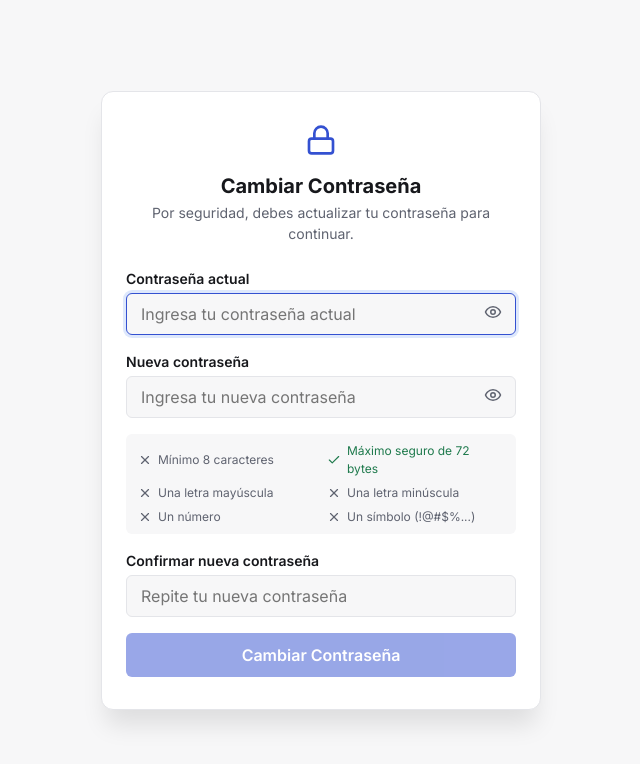
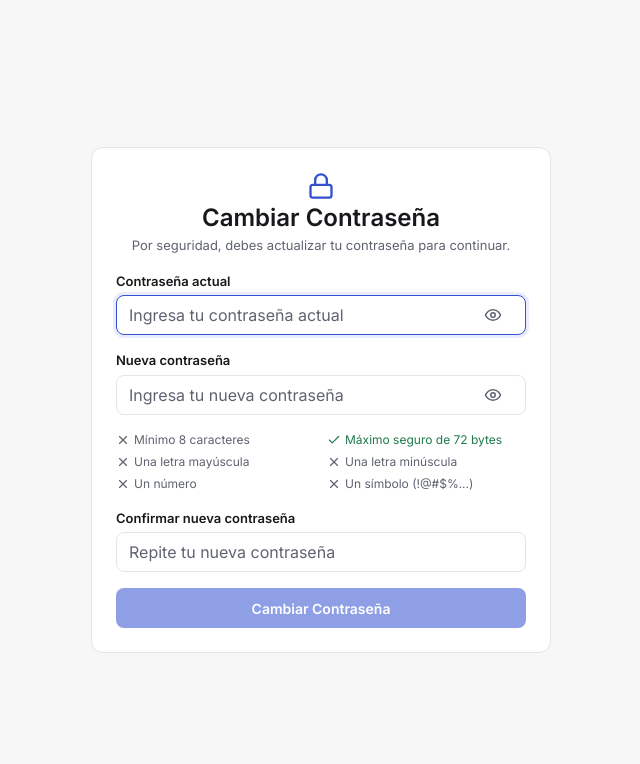
Before and after one commit to jagmartinez/miapitza, a React (Vite) app in the folder client/: page /change-password in a window 1280 px wide. Shown: the top 764 px of the page, without its empty margins (319-959 px from the left). Built offline with nearby package versions, Linux system fonts and the light colour scheme; no server answers; sample sign-in values are in the browser's storage.

Commit message:
feat(ui): migrate ChangePassword, NotFound and ErrorBoundary to the design system
Co-Authored-By: Claude Opus 5.5 <noreply@anthropic.com>

```diff
--- /dev/null
+++ b/client/src/components/ErrorBoundary.css
@@ -0,0 +1,9 @@
+.error-boundary {
+  min-height: 100vh; display: flex; flex-direction: column; align-items: center; justify-content: center;
+  gap: var(--ui-space-3); padding: var(--ui-space-6); text-align: center; min-width: 0;
+  background: var(--ui-bg); color: var(--ui-text); font-family: var(--ui-font-sans);
+}
+.error-boundary__icon { color: var(--ui-danger); }
+.error-boundary__title { margin: 0; font-size: var(--ui-text-2xl); }
+.error-boundary__text { margin: 0; max-width: 28rem; color: var(--ui-text-muted); }
+.error-boundary__actions { display: flex; flex-wrap: wrap; justify-content: center; gap: var(--ui-space-2); }
--- a/client/src/components/ErrorBoundary.tsx
+++ b/client/src/components/ErrorBoundary.tsx
@@ -1,4 +1,7 @@
 import { Component, ReactNode } from 'react';
+import { RefreshCw, AlertTriangle } from 'lucide-react';
+import { Button } from '@/ui';
+import './ErrorBoundary.css';
 
 interface Props {
     children: ReactNode;
@@ -23,38 +26,18 @@ export class ErrorBoundary extends Component<Props, State> {
     render() {
         if (this.state.hasError) {
             return (
-                <div style={{
-                    display: 'flex',
-                    flexDirection: 'column',
-                    alignItems: 'center',
-                    justifyContent: 'center',
-                    minHeight: '100vh',
-                    padding: '2rem',
-                    fontFamily: 'system-ui, sans-serif',
-                    textAlign: 'center',
-                    background: '#f8f9fa'
-                }}>
-                    <h1 style={{ fontSize: '1.5rem', marginBottom: '1rem', color: '#333' }}>
-                        Algo salió mal
-                    </h1>
-                    <p style={{ color: '#666', marginBottom: '1.5rem', maxWidth: '400px' }}>
+                <main className="error-boundary" role="alert">
+                    <AlertTriangle size={40} aria-hidden="true" className="error-boundary__icon" />
+                    <h1 className="error-boundary__title">Algo salió mal</h1>
+                    <p className="error-boundary__text">
                         Ha ocurrido un error inesperado. Por favor recarga la página.
                     </p>
-                    <button
-                        onClick={() => window.location.reload()}
-                        style={{
-                            padding: '0.75rem 1.5rem',
-                            background: '#2563eb',
-                            color: '#fff',
-                            border: 'none',
-                            borderRadius: '8px',
-                            cursor: 'pointer',
-                            fontSize: '1rem'
-                        }}
-                    >
-                        Recargar página
-                    </button>
-                </div>
+                    <div className="error-boundary__actions">
+                        <Button variant="primary" icon={RefreshCw} onClick={() => window.location.reload()}>
+                            Recargar página
+                        </Button>
+                    </div>
+                </main>
             );
         }
         return this.props.children;
--- a/client/src/pages/ChangePassword.css
+++ b/client/src/pages/ChangePassword.css
@@ -1,180 +1,18 @@
+/* Pantalla de cambio forzado de contraseña: solo el marco; los controles vienen de @/ui. */
 .change-pwd-page {
-    display: flex;
-    align-items: center;
-    justify-content: center;
-    min-height: 100vh;
-    background: var(--color-background);
-    padding: var(--spacing-xl);
+  min-height: 100vh; display: flex; align-items: center; justify-content: center;
+  padding: var(--ui-space-4); background: var(--ui-bg); color: var(--ui-text); min-width: 0;
 }
-
 .change-pwd-card {
-    background: var(--color-surface);
-    border: 1px solid var(--color-border);
-    border-radius: var(--radius-xl);
-    padding: var(--spacing-2xl) var(--spacing-xl);
-    max-width: 440px;
-    width: 100%;
-    box-shadow: var(--shadow-xl);
+  width: min(100%, 460px); min-width: 0; padding: var(--ui-space-6);
+  background: var(--ui-surface); border: 1px solid var(--ui-border); border-radius: var(--ui-radius-lg);
 }
-
-.pwd-header {
-    text-align: center;
-    margin-bottom: var(--spacing-xl);
-}
-
-.pwd-header svg {
-    color: var(--color-primary);
-    margin-bottom: var(--spacing-md);
-}
-
-.pwd-header h2 {
-    font-size: var(--font-size-xl);
-    font-weight: 700;
-    color: var(--color-text);
-    margin: 0 0 var(--spacing-xs);
-}
-
-.pwd-header p {
-    font-size: var(--font-size-sm);
-    color: var(--color-text-secondary);
-    margin: 0;
-}
-
-.pwd-form {
-    display: flex;
-    flex-direction: column;
-    gap: var(--spacing-lg);
-}
-
-.pwd-error {
-    background: rgba(239, 68, 68, 0.1);
-    border: 1px solid rgba(239, 68, 68, 0.3);
-    color: var(--color-danger);
-    padding: var(--spacing-sm) var(--spacing-md);
-    border-radius: var(--radius-md);
-    font-size: var(--font-size-sm);
-    text-align: center;
-}
-
-.pwd-field {
-    display: flex;
-    flex-direction: column;
-    gap: var(--spacing-xs);
-}
-
-.pwd-field label {
-    font-size: var(--font-size-sm);
-    font-weight: 600;
-    color: var(--color-text);
-}
-
-.pwd-input-wrap {
-    position: relative;
-    display: flex;
-    align-items: center;
-}
-
-.pwd-input-wrap input {
-    width: 100%;
-    padding: 10px 42px 10px 14px;
-    border: 1px solid var(--color-border);
-    border-radius: var(--radius-md);
-    background: var(--color-background);
-    color: var(--color-text);
-    font-size: var(--font-size-base);
-    transition: border-color var(--transition-fast);
-}
-
-.pwd-input-wrap input:focus {
-    outline: none;
-    border-color: var(--color-primary);
-    box-shadow: 0 0 0 3px rgba(37, 99, 235, 0.15);
-}
-
-.pwd-toggle {
-    position: absolute;
-    right: 10px;
-    background: none;
-    border: none;
-    color: var(--color-text-secondary);
-    cursor: pointer;
-    padding: 4px;
-}
-
-/* Strength Rules */
-.pwd-rules {
-    display: grid;
-    grid-template-columns: 1fr 1fr;
-    gap: 6px 12px;
-    padding: var(--spacing-sm) var(--spacing-md);
-    background: var(--color-background);
-    border-radius: var(--radius-md);
-}
-
-.pwd-rule {
-    display: flex;
-    align-items: center;
-    gap: 6px;
-    font-size: 12px;
-    color: var(--color-text-secondary);
-    transition: color var(--transition-fast);
-}
-
-.pwd-rule.pass {
-    color: var(--color-success);
-}
-
-.pwd-rule.fail {
-    color: var(--color-danger);
-}
-
-.pwd-mismatch {
-    font-size: 12px;
-    color: var(--color-danger);
-}
-
-/* Submit */
-.pwd-submit {
-    padding: 12px;
-    background: var(--color-primary);
-    color: white;
-    border: none;
-    border-radius: var(--radius-md);
-    font-size: var(--font-size-base);
-    font-weight: 600;
-    cursor: pointer;
-    transition: all var(--transition-fast);
-}
-
-.pwd-submit:hover:not(:disabled) {
-    opacity: 0.9;
-    transform: translateY(-1px);
-}
-
-.pwd-submit:disabled {
-    opacity: 0.5;
-    cursor: not-allowed;
-}
-
-/* Success */
-.pwd-success {
-    text-align: center;
-    padding: var(--spacing-2xl) 0;
-}
-
-.pwd-success svg {
-    color: var(--color-success);
-    margin-bottom: var(--spacing-md);
-}
-
-.pwd-success h2 {
-    font-size: var(--font-size-xl);
-    font-weight: 700;
-    color: var(--color-text);
-    margin: 0 0 var(--spacing-sm);
-}
-
-.pwd-success p {
-    color: var(--color-text-secondary);
-    font-size: var(--font-size-sm);
-}
+.pwd-header { display: flex; flex-direction: column; align-items: center; gap: var(--ui-space-1); text-align: center; margin-bottom: var(--ui-space-4); color: var(--ui-primary); }
+.pwd-header h1 { margin: 0; font-size: var(--ui-text-2xl); color: var(--ui-text); }
+.pwd-header p { margin: 0; font-size: var(--ui-text-sm); color: var(--ui-text-muted); }
+.pwd-form { display: flex; flex-direction: column; gap: var(--ui-space-4); min-width: 0; }
+.pwd-error { padding: var(--ui-space-3); border-radius: var(--ui-radius-md); background: var(--ui-danger-soft); color: var(--ui-danger); font-size: var(--ui-text-sm); }
+.pwd-rules { list-style: none; margin: 0; padding: 0; display: grid; grid-template-columns: repeat(auto-fit, minmax(min(100%, 12rem), 1fr)); gap: var(--ui-space-1) var(--ui-space-3); }
+.pwd-rule { display: flex; align-items: center; gap: var(--ui-space-1); font-size: var(--ui-text-xs); color: var(--ui-text-muted); }
+.pwd-rule.pass { color: var(--ui-success); }
+.pwd-rule.fail { color: var(--ui-danger); }
--- a/client/src/pages/ChangePassword.tsx
+++ b/client/src/pages/ChangePassword.tsx
@@ -2,6 +2,7 @@ import { useState } from 'react';
 import { useAuth } from '../hooks/useAuth';
 import { authAPI } from '../services/api';
 import { Lock, Eye, EyeOff, Check, X, ShieldCheck } from 'lucide-react';
+import { Button, EmptyState, Field, IconButton, Input } from '@/ui';
 import './ChangePassword.css';
 
 const RULES = [
@@ -54,11 +55,11 @@ export default function ChangePassword() {
         return (
             <div className="change-pwd-page">
                 <div className="change-pwd-card">
-                    <div className="pwd-success">
-                        <ShieldCheck size={64} />
-                        <h2>Contraseña actualizada</h2>
-                        <p>Serás redirigido al inicio de sesión...</p>
-                    </div>
+                    <EmptyState
+                        icon={ShieldCheck}
+                        title="Contraseña actualizada"
+                        description="Serás redirigido al inicio de sesión..."
+                    />
                 </div>
             </div>
         );
@@ -67,75 +68,82 @@ export default function ChangePassword() {
     return (
         <div className="change-pwd-page">
             <div className="change-pwd-card">
-                <div className="pwd-header">
-                    <Lock size={32} />
-                    <h2>Cambiar Contraseña</h2>
+                <header className="pwd-header">
+                    <Lock size={28} aria-hidden="true" />
+                    <h1>Cambiar Contraseña</h1>
                     <p>Por seguridad, debes actualizar tu contraseña para continuar.</p>
-                </div>
+                </header>
 
                 <form onSubmit={handleSubmit} className="pwd-form">
-                    {error && <div className="pwd-error">{error}</div>}
+                    {error && <div className="pwd-error" role="alert">{error}</div>}
 
-                    <div className="pwd-field">
-                        <label>Contraseña actual</label>
-                        <div className="pwd-input-wrap">
-                            <input
+                    <Field label="Contraseña actual" htmlFor="cp-old">
+                        <Input
+                            id="cp-old"
                             type={showOld ? 'text' : 'password'}
+                            autoComplete="current-password"
                             value={oldPassword}
                             onChange={(e) => setOldPassword(e.target.value)}
                             placeholder="Ingresa tu contraseña actual"
                             autoFocus
+                            suffix={
+                                <IconButton
+                                    icon={showOld ? EyeOff : Eye}
+                                    label={showOld ? 'Ocultar contraseña actual' : 'Mostrar contraseña actual'}
+                                    aria-pressed={showOld}
+                                    onClick={() => setShowOld(!showOld)}
                                 />
-                            <button type="button" className="pwd-toggle" onClick={() => setShowOld(!showOld)}>
-                                {showOld ? <EyeOff size={18} /> : <Eye size={18} />}
-                            </button>
-                        </div>
-                    </div>
+                            }
+                        />
+                    </Field>
 
-                    <div className="pwd-field">
-                        <label>Nueva contraseña</label>
-                        <div className="pwd-input-wrap">
-                            <input
+                    <Field label="Nueva contraseña" htmlFor="cp-new">
+                        <Input
+                            id="cp-new"
                             type={showNew ? 'text' : 'password'}
+                            autoComplete="new-password"
                             value={newPassword}
                             onChange={(e) => setNewPassword(e.target.value)}
                             maxLength={72}
                             placeholder="Ingresa tu nueva contraseña"
+                            suffix={
+                                <IconButton
+                                    icon={showNew ? EyeOff : Eye}
+                                    label={showNew ? 'Ocultar nueva contraseña' : 'Mostrar nueva contraseña'}
+                                    aria-pressed={showNew}
+                                    onClick={() => setShowNew(!showNew)}
                                 />
-                            <button type="button" className="pwd-toggle" onClick={() => setShowNew(!showNew)}>
-                                {showNew ? <EyeOff size={18} /> : <Eye size={18} />}
-                            </button>
-                        </div>
-                    </div>
+                            }
+                        />
+                    </Field>
 
-                    {/* Strength Rules */}
-                    <div className="pwd-rules">
+                    <ul className="pwd-rules" aria-label="Requisitos de la contraseña">
                         {RULES.map(rule => (
-                            <div key={rule.id} className={`pwd-rule ${rule.test(newPassword) ? 'pass' : newPassword.length > 0 ? 'fail' : ''}`}>
-                                {rule.test(newPassword) ? <Check size={14} /> : <X size={14} />}
+                            <li key={rule.id} className={`pwd-rule ${rule.test(newPassword) ? 'pass' : newPassword.length > 0 ? 'fail' : ''}`}>
+                                {rule.test(newPassword) ? <Check size={14} aria-hidden="true" /> : <X size={14} aria-hidden="true" />}
                                 <span>{rule.label}</span>
-                            </div>
+                            </li>
                         ))}
-                    </div>
+                    </ul>
 
-                    <div className="pwd-field">
-                        <label>Confirmar nueva contraseña</label>
-                        <div className="pwd-input-wrap">
-                            <input
+                    <Field
+                        label="Confirmar nueva contraseña"
+                        htmlFor="cp-confirm"
+                        error={confirmPassword.length > 0 && !passwordsMatch ? 'Las contraseñas no coinciden' : undefined}
+                    >
+                        <Input
+                            id="cp-confirm"
                             type="password"
+                            autoComplete="new-password"
                             value={confirmPassword}
                             onChange={(e) => setConfirmPassword(e.target.value)}
                             placeholder="Repite tu nueva contraseña"
                         />
-                        </div>
-                        {confirmPassword.length > 0 && !passwordsMatch && (
-                            <span className="pwd-mismatch">Las contraseñas no coinciden</span>
-                        )}
-                    </div>
+                    </Field>
 
-                    <button type="submit" className="pwd-submit" disabled={!canSubmit}>
+                    <Button type="submit" variant="primary" disabled={!canSubmit} loading={saving}>
                         {saving ? 'Guardando...' : 'Cambiar Contraseña'}
-                    </button>
+                    </Button>
                 </form>
             </div>
         </div>
--- a/client/src/pages/NotFound.css
+++ b/client/src/pages/NotFound.css
@@ -1,26 +1,4 @@
 .not-found-page {
-    display: flex;
-    flex-direction: column;
-    align-items: center;
-    justify-content: center;
-    min-height: 60vh;
-    gap: var(--spacing-lg);
-    padding: var(--spacing-xl);
-    text-align: center;
-    color: var(--color-text-secondary);
+  min-height: 100vh; display: flex; align-items: center; justify-content: center;
+  padding: var(--ui-space-4); background: var(--ui-bg); color: var(--ui-text); min-width: 0;
 }
-
-.not-found-page h1 {
-    font-size: var(--font-size-2xl);
-    color: var(--color-text);
-    margin: 0;
-}
-
-.not-found-page p {
-    margin: 0;
-    max-width: 28rem;
-}
-
-.not-found-page svg {
-    color: var(--color-text-tertiary);
-}
--- a/client/src/pages/NotFound.tsx
+++ b/client/src/pages/NotFound.tsx
@@ -1,20 +1,24 @@
 import { useNavigate } from 'react-router-dom';
 import { Home, SearchX } from 'lucide-react';
-import Button from '../components/Button';
+import { Button, EmptyState } from '@/ui';
 import './NotFound.css';
 
 export default function NotFound() {
     const navigate = useNavigate();
 
     return (
-        <div className="not-found-page">
-            <SearchX size={64} aria-hidden="true" />
-            <h1>Página no encontrada</h1>
-            <p>La ruta que buscas no existe o fue movida.</p>
-            <Button variant="primary" onClick={() => navigate('/dashboard')}>
-                <Home size={18} aria-hidden="true" />
-                Ir al inicio
-            </Button>
-        </div>
+        <main className="not-found-page">
+            <h1 className="sr-only">Página no encontrada</h1>
+            <EmptyState
+                icon={SearchX}
+                title="Página no encontrada"
+                description="La ruta que buscas no existe o fue movida."
+                action={
+                    <Button variant="primary" icon={Home} onClick={() => navigate('/dashboard')}>
+                        Ir al inicio
+                    </Button>
+                }
+            />
+        </main>
     );
 }
```
Also changed, not shown: 2 other files (tests, documents, lock files or other folders). Lines whose indentation alone changed are shown as unchanged.
